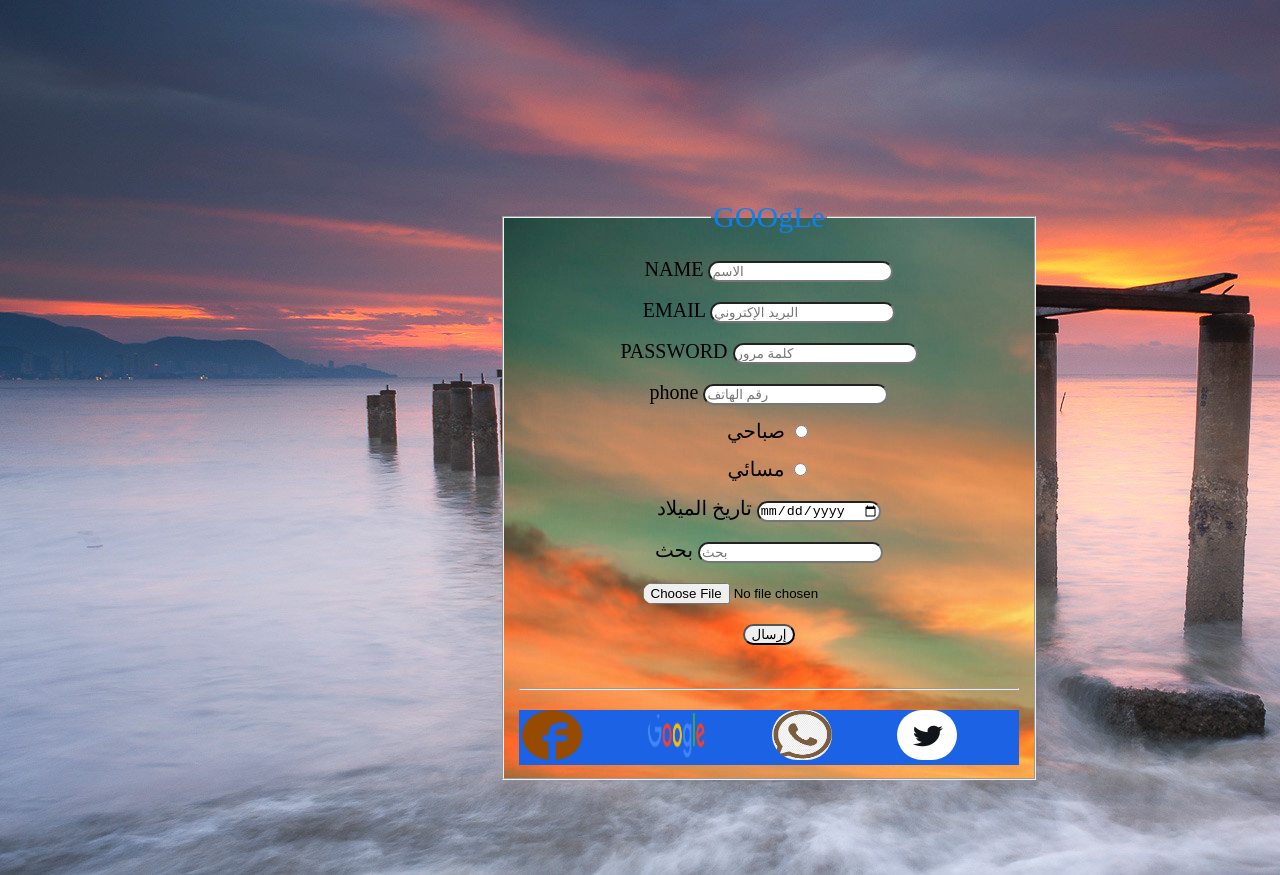
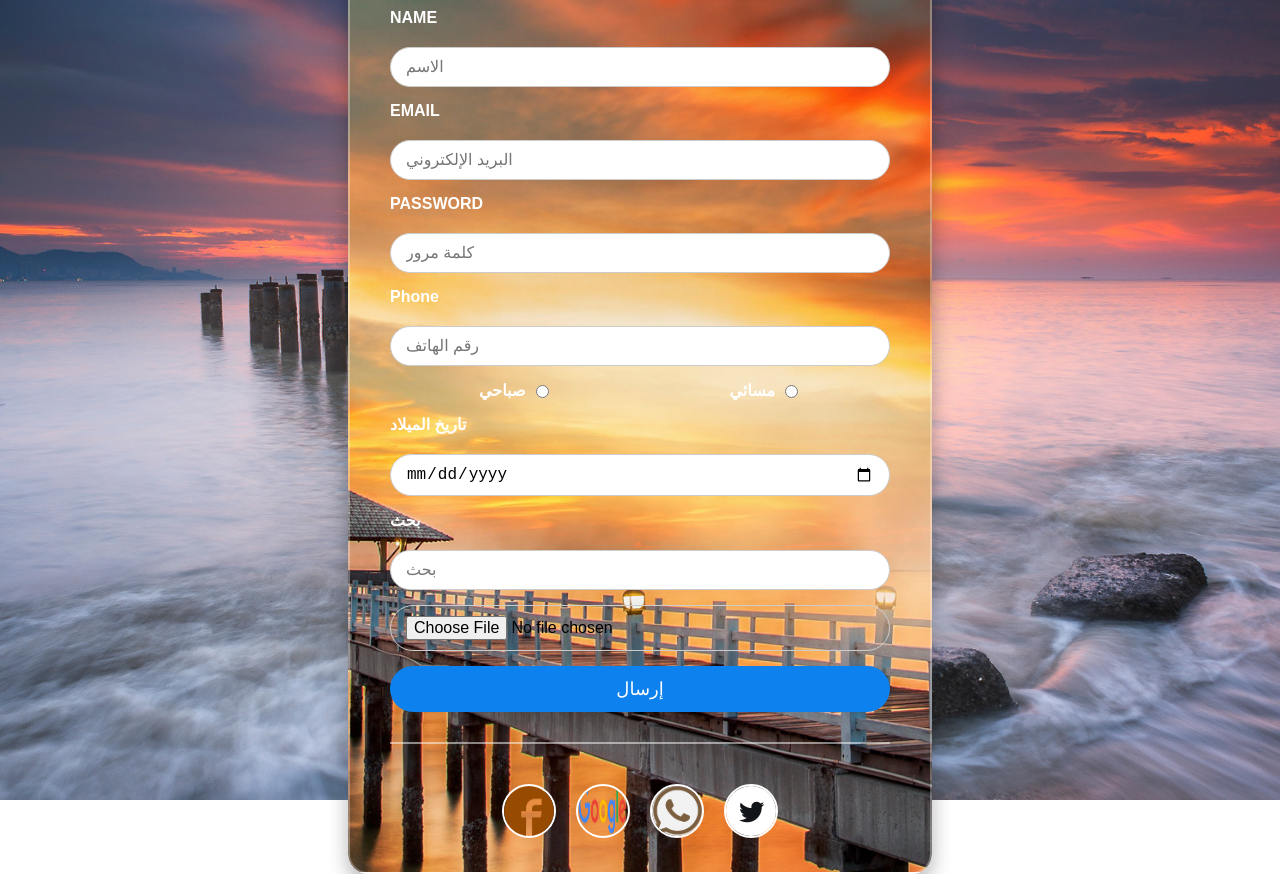
Before and after one commit to dyaalzym194-a11y/diaa, a plain HTML site: page index.html in a window 1280 px wide. Shown: the top 875 px of the page. Drawn offline with Linux system fonts and the light colour scheme.

Commit message:
Update index.html

```diff
--- a/index.html
+++ b/index.html
@@ -1,78 +1,183 @@
 <!DOCTYPE html>
-<html lang="en">
+<html lang="ar">
 <head>
     <meta charset="UTF-8">
     <meta http-equiv="X-UA-Compatible" content="IE=edge">
-    <meta name="viewport" content="width=, initial-scale=1.0">
-    <title>alzeem</title>
+    <meta name="viewport" content="width=device-width, initial-scale=1.0">
+    <title>Alzeem</title>
     <style>
-        body{
-            font-size: 20px;
-            flex-wrap: wrap;
-            background-image: url(diaa/img\(1\).jpg);
-            margin: 200px 500px ;
+        /* --- إعدادات الجسم والخلفية --- */
+        body {
+            margin: 0;
+            padding: 0;
+            height: 100vh; /* يغطي كامل ارتفاع الشاشة */
+            display: flex;
+            justify-content: center; /* محاذاة أفقية للمنتصف */
+            align-items: center;     /* محاذاة عمودية للمنتصف */
+            background: url('diaa/img(1).jpg') no-repeat center center/cover;
+            font-family: 'Arial', sans-serif;
+        }
+
+        /* --- تصميم الفورم --- */
+        fieldset {
+            width: 90%;
+            max-width: 500px;
+            padding: 30px 40px;
+            border-radius: 20px;
+            background: url('diaa/img(2).jpg') no-repeat center center/cover;
+            border: 2px solid rgba(255,255,255,0.3);
+            box-shadow: 0 8px 20px rgba(0,0,0,0.3);
+        }
+
+        legend {
+            font-size: 32px;
+            color: rgb(13, 129, 238);
             text-align: center;
+            padding: 0 10px;
         }
-        fieldset{
-            background-image: url(diaa/img\(2\).jpg);
-            width: 500px;
 
+        form {
+            display: flex;
+            flex-direction: column;
+            gap: 15px;
+            margin-top: 15px;
         }
-        legend{font-size: 30px;color: rgb(13, 129, 238);text-align: center;}
-        a img{
-            width: 60px;
+
+        label {
+            font-size: 16px;
+            font-weight: bold;
+            color: #fff;
+            margin-bottom: 5px;
+        }
+
+        input[type="text"],
+        input[type="email"],
+        input[type="password"],
+        input[type="tel"],
+        input[type="date"],
+        input[type="search"],
+        input[type="file"] {
+            padding: 10px 15px;
+            border-radius: 30px;
+            border: 1px solid #ccc;
+            font-size: 16px;
+            width: 100%;
+            box-sizing: border-box;
+        }
+
+        input[type="submit"] {
+            padding: 12px;
+            border-radius: 30px;
+            border: none;
+            background-color: rgb(13, 129, 238);
+            color: #fff;
+            font-size: 18px;
+            cursor: pointer;
+            transition: 0.3s;
+        }
+
+        input[type="submit"]:hover {
+            background-color: rgb(13, 216, 104);
+        }
+
+        /* --- ترتيب الراديو --- */
+        .radio-group {
+            display: flex;
+            justify-content: space-around;
+            align-items: center;
+        }
+
+        .radio-group label {
+            margin: 0;
+            color: #fff;
+            display: flex;
+            align-items: center;
+            gap: 5px;
+        }
+
+        /* --- خط فاصل --- */
+        hr {
+            margin: 15px 0;
+            border: 1px solid rgba(255,255,255,0.5);
+        }
+
+        /* --- أيقونات الشبكات --- */
+        .socials {
+            display: flex;
+            justify-content: center;
+            gap: 20px;
+            margin-top: 10px;
+        }
+
+        .socials a img {
+            width: 50px;
             height: 50px;
-            border: 1 solid rgb(117, 27, 27);
-            border-radius: 40px;
-            margin-right: 60px;
-        }fieldset :hover{font-size: 20px;color: rgb(13, 216, 104);}
-        input{margin-top: 20px;border-radius: 40px;}
-        hr{font-size: 40px;}
-        div{background-color: rgb(28, 98, 228);}
+            border-radius: 50%;
+            border: 2px solid #fff;
+            transition: 0.3s;
+        }
+
+        .socials a img:hover {
+            transform: scale(1.2);
+            border-color: rgb(13, 216, 104);
+        }
+
+        /* --- تحسين التوافق مع الهاتف --- */
+        @media (max-width: 480px) {
+            fieldset {
+                padding: 20px;
+            }
+
+            input[type="submit"] {
+                font-size: 16px;
+            }
+
+            legend {
+                font-size: 24px;
+            }
+        }
     </style>
 </head>
 <body>
     <fieldset>
         <legend>GOOgLe</legend>
         <form>
-        <label for="i"> NAME</label>
+            <label for="i">NAME</label>
             <input id="i" type="text" name="diaa" placeholder="الاسم" required>
-        <br>
+
             <label for="t">EMAIL</label>
-        <input type="email" name="diaa" id="t" placeholder="البريد الإكتروني" required>
-        <br>
+            <input type="email" name="diaa" id="t" placeholder="البريد الإلكتروني" required>
+
             <label for="p">PASSWORD</label>
             <input type="password" name="diaa" id="p" placeholder="كلمة مرور" required>
-        <br>
-        <label for="s">phone</label>
+
+            <label for="s">Phone</label>
             <input type="tel" name="" id="s"  placeholder="رقم الهاتف" required>
-        <br>
-        <label for="m">صباحي</label>
-        <input type="radio" name="diaa" id="m" required>
-        <br>
-        <label for="b">مسائي</label>
-        <input type="radio" name="diaa" id="b" required>
-        <br>
+
+            <div class="radio-group">
+                <label for="m">صباحي<input type="radio" name="diaa" id="m" required></label>
+                <label for="b">مسائي<input type="radio" name="diaa" id="b" required></label>
+            </div>
+
             <label for="e">تاريخ الميلاد</label>
             <input type="date" name="diaa" id="e" required>
-        <br>
+
             <label for="v">بحث</label>
             <input type="search" name="" id="V" placeholder="بحث">
-        <br>
+
             <input type="file" name="" id="" required>
-        <br>
-        <input type="submit" value="إرسال" >
-        <br>
-        <br>
+
+            <input type="submit" value="إرسال">
+
             <hr>
-        <div>
-            <a href="717475617/diaa"><img src="diaa/facebook.png" alt=""></a>
-            <a href="https://chrome.google.com/webstore?hl=ar"><img src="diaa/google.png" alt=""></a>
-            <a href="https://wa.me/+967717475617"> <img src="whats.png" alt=""></a>
-            <a href="D:\diaa"><img src="tyoter.jpg" alt=""></a>
+
+            <div class="socials">
+                <a href="717475617/diaa"><img src="diaa/facebook.png" alt="Facebook"></a>
+                <a href="https://chrome.google.com/webstore?hl=ar"><img src="diaa/google.png" alt="Google"></a>
+                <a href="717475617/alzeem"><img src="diaa/whats.png" alt="WhatsApp"></a>
+                <a href="D:\diaa"><img src="diaa/tyoter.jpg" alt="Other"></a>
             </div>
         </form>
     </fieldset>
 </body>
-
 </html>
```
Lines whose indentation alone changed are shown as unchanged.
